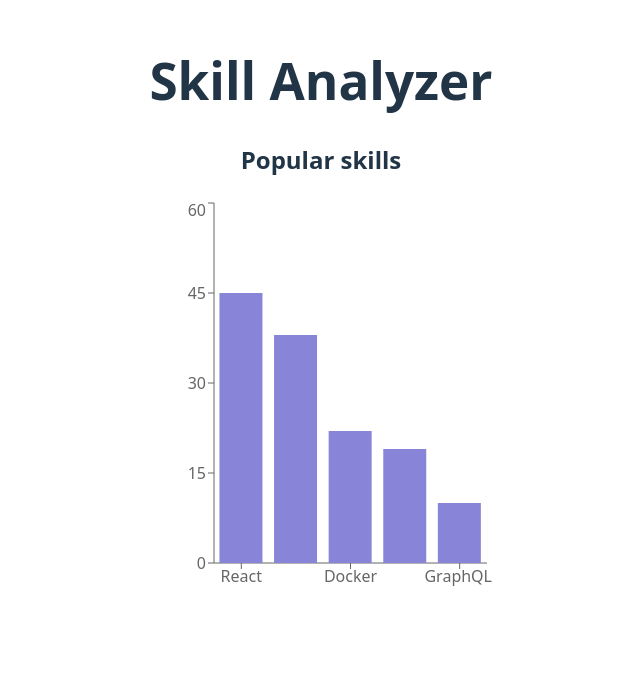
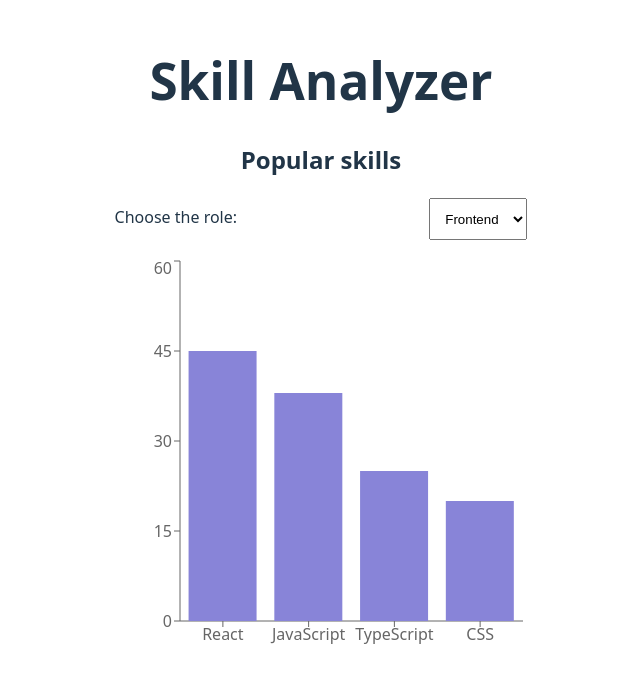
Before and after one commit to xtinabru/skill-analyzer, a React (Vite) app: page / in a window 1280 px wide. Shown: the part 120-800 px from the top of the page, without its empty margins (319-959 px from the left). Built offline with nearby package versions, Linux system fonts and the light colour scheme.

Commit message:
feat: add role selector and chart switching based on selected role

```diff
--- a/src/components/SkillsChart.jsx
+++ b/src/components/SkillsChart.jsx
@@ -1,12 +1,30 @@
 import { BarChart, Bar, XAxis, YAxis, Tooltip, ResponsiveContainer } from 'recharts';
-import { fakeSkills } from '../data/skills';
+import {skillsByRole } from '../data/skills';
+import { useState } from 'react';
 
 export default function SkillsChart() {
+
+  const [selectedRole, setSelectedRole] = useState('frontend');
+  const [isLoading, setIsLoading] = useState(false);
+  const [loadedData, setLoadedData] = useState([]);
+
   return (
     <div style={{ width: '100%', height: 400 }}>
       <h2>Popular skills</h2>
+      <label style={{ marginBottom: '1rem', display: 'block' }}>
+  Choose the role:
+  <select
+    value={selectedRole}
+    onChange={(e) => setSelectedRole(e.target.value)}
+    style={{ marginLeft: '12rem', padding: '0.7rem' }}
+  >
+    <option value="frontend">Frontend</option>
+    <option value="backend">Backend</option>
+    <option value="devops">DevOps</option>
+  </select>
+</label>
       <ResponsiveContainer>
-        <BarChart data={fakeSkills}>
+        <BarChart data={skillsByRole[selectedRole]}>
           <XAxis dataKey="skill" />
           <YAxis />
           <Tooltip />
--- a/src/data/skills.js
+++ b/src/data/skills.js
@@ -1,7 +1,20 @@
-export const fakeSkills = [
-  { skill: "React", count: 45 },
-  { skill: "JavaScript", count: 38 },
-  { skill: "Docker", count: 22 },
-  { skill: "TypeScript", count: 19 },
-  { skill: "GraphQL", count: 10 },
-];
+export const skillsByRole = {
+  frontend: [
+    { skill: "React", count: 45 },
+    { skill: "JavaScript", count: 38 },
+    { skill: "TypeScript", count: 25 },
+    { skill: "CSS", count: 20 },
+  ],
+  backend: [
+    { skill: "Node.js", count: 30 },
+    { skill: "Java", count: 28 },
+    { skill: "Docker", count: 22 },
+    { skill: "PostgreSQL", count: 18 },
+  ],
+  devops: [
+    { skill: "Docker", count: 35 },
+    { skill: "Kubernetes", count: 26 },
+    { skill: "AWS", count: 22 },
+    { skill: "Terraform", count: 15 },
+  ],
+};
```
